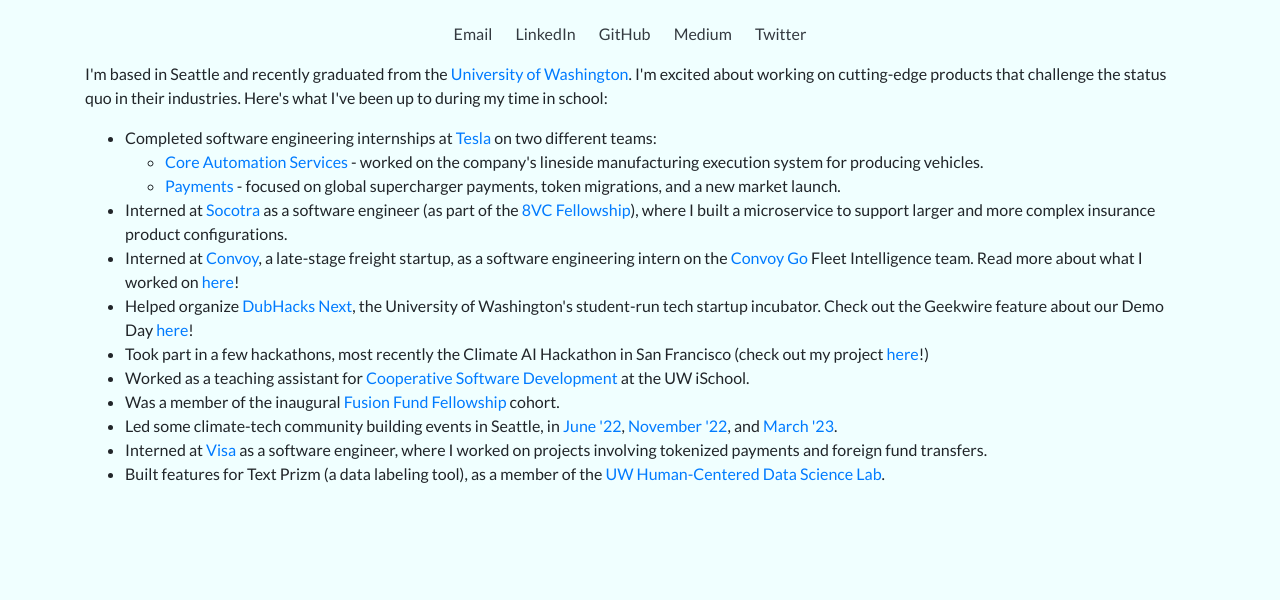
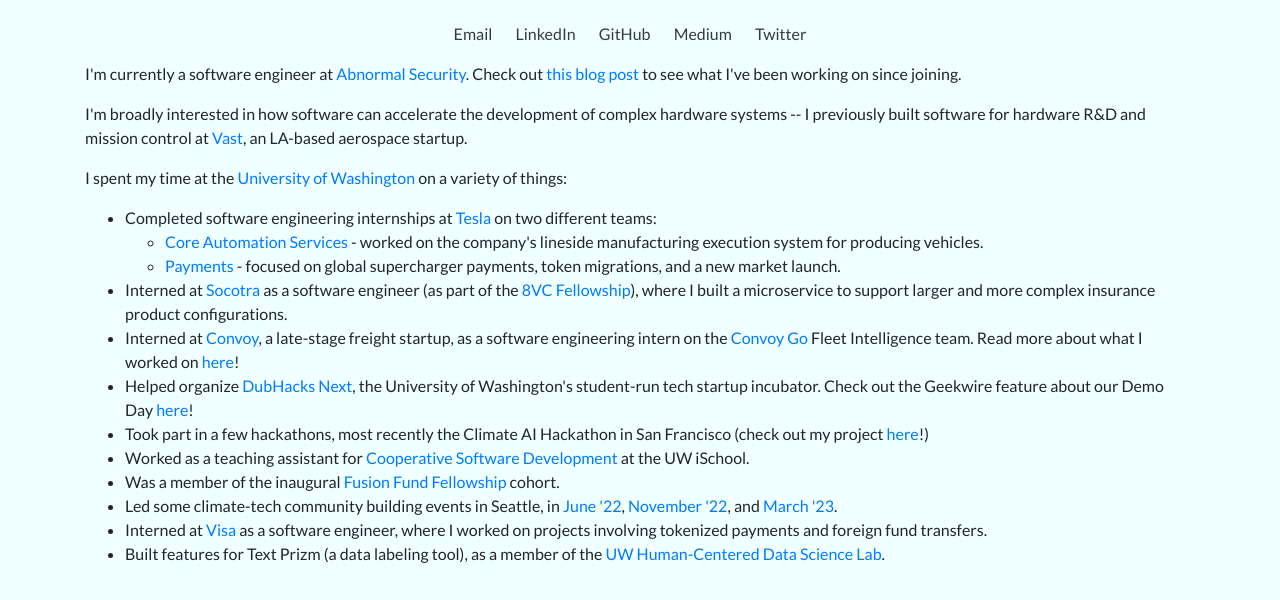
Before and after one commit to rishikavikondala/rishikavikondala.github.io, a plain HTML site: page index.html in a window 1280 px wide. Shown: the part 200-800 px from the top of the page. Drawn offline with nearby package versions, Linux system fonts and the light colour scheme.

Commit message:
Update index.html

```diff
--- a/index.html
+++ b/index.html
@@ -33,8 +33,9 @@
 
     <main>
       <div class="container">
-
-        <p>I'm based in Seattle and recently graduated from the <a href="https://www.washington.edu/" target="_blank">University of Washington</a>. I'm excited about working on cutting-edge products that challenge the status quo in their industries. Here's what I've been up to during my time in school:</p>
+        <p>I'm currently a software engineer at <a href="https://abnormalsecurity.com/" target="_blank">Abnormal Security</a>. Check out <a href="https://abnormalsecurity.com/blog/ai-security-mailbox-augmenting-customer-facing-product-with-generative-ai" target="_blank">this blog post</a> to see what I've been working on since joining.</p>
+        <p>I'm broadly interested in how software can accelerate the development of complex hardware systems -- I previously built software for hardware R&D and mission control at <a href="https://www.vastspace.com/" target="_blank">Vast</a>, an LA-based aerospace startup.</p>
+        <p>I spent my time at the <a href="https://www.washington.edu/" target="_blank">University of Washington</a> on a variety of things:</p>
         <ul>
           <li>Completed software engineering internships at <a href="https://tesla.com/" target="_blank">Tesla</a> on two different teams:</li>
           <ul>
```
